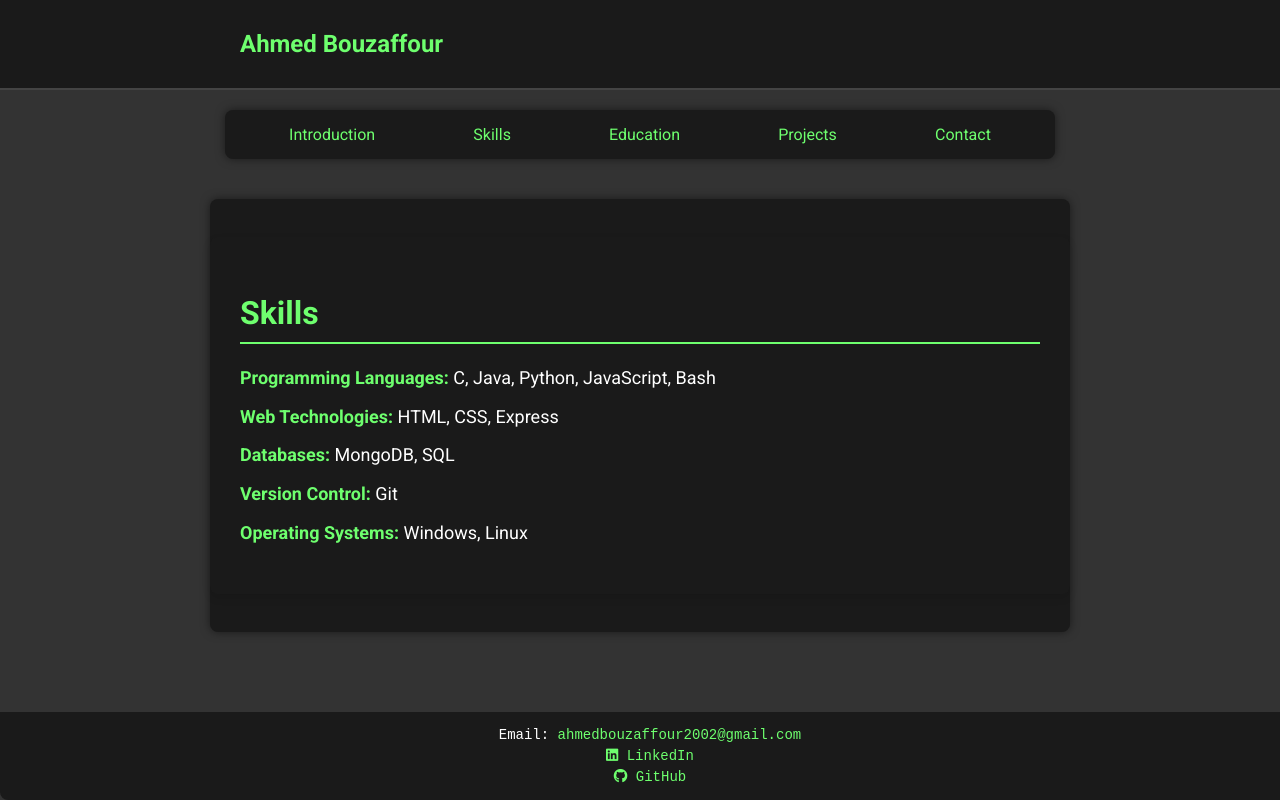
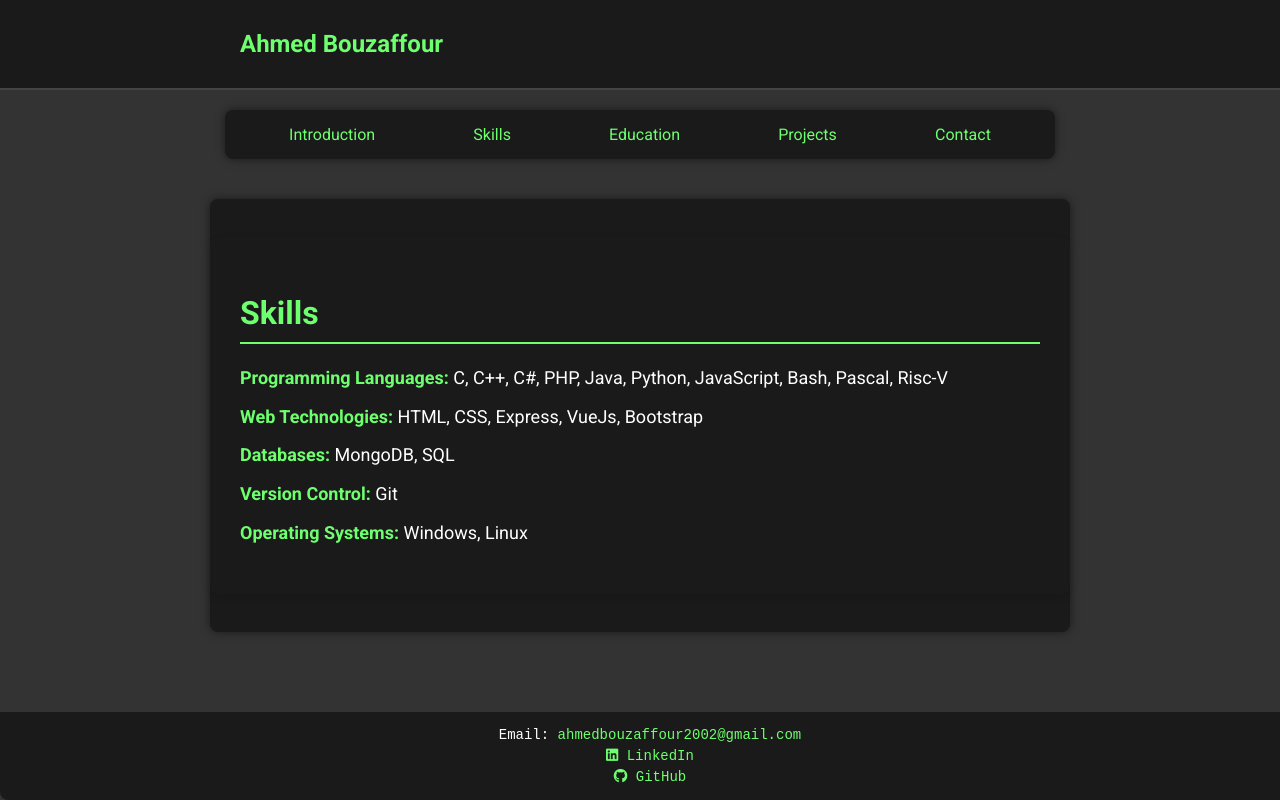
Before and after one commit to MrBouzaffour/Portfolio, a Vue app: page /skills in a window 1280 px wide. Built offline with nearby package versions, Linux system fonts and the light colour scheme.

Commit message:
edited the skills section

```diff
--- a/src/components/SkillsSection.vue
+++ b/src/components/SkillsSection.vue
@@ -2,8 +2,8 @@
   <section class="skills">
     <h2>Skills</h2>
     <ul>
-      <li><strong>Programming Languages:</strong> C, Java, Python, JavaScript, Bash</li>
-      <li><strong>Web Technologies:</strong> HTML, CSS, Express</li>
+      <li><strong>Programming Languages:</strong> C, C++, C#, PHP, Java, Python, JavaScript, Bash, Pascal, Risc-V</li>
+      <li><strong>Web Technologies:</strong> HTML, CSS, Express, VueJs, Bootstrap </li>
       <li><strong>Databases:</strong> MongoDB, SQL</li>
       <li><strong>Version Control:</strong> Git</li>
       <li><strong>Operating Systems:</strong> Windows, Linux</li>
```
